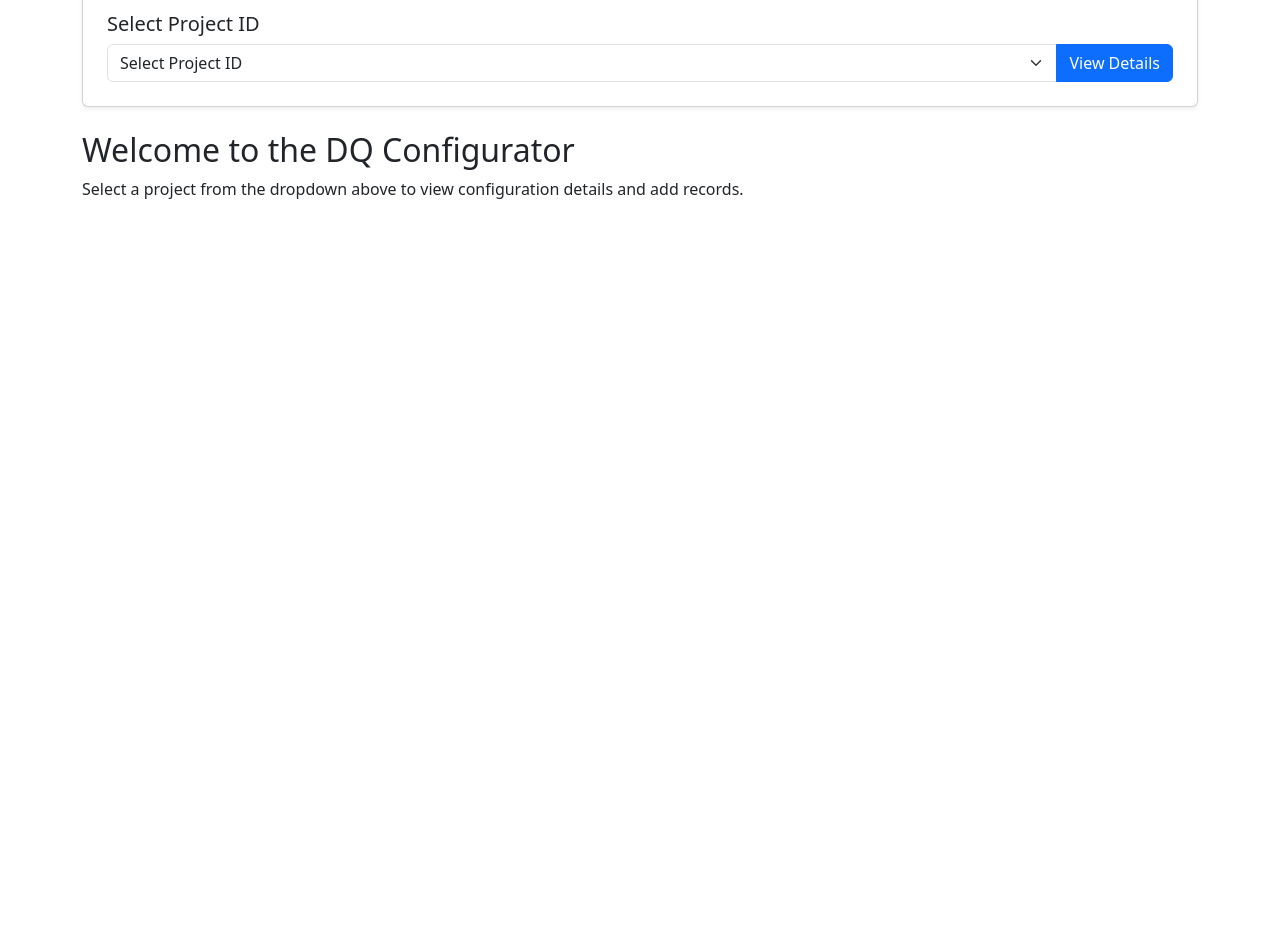
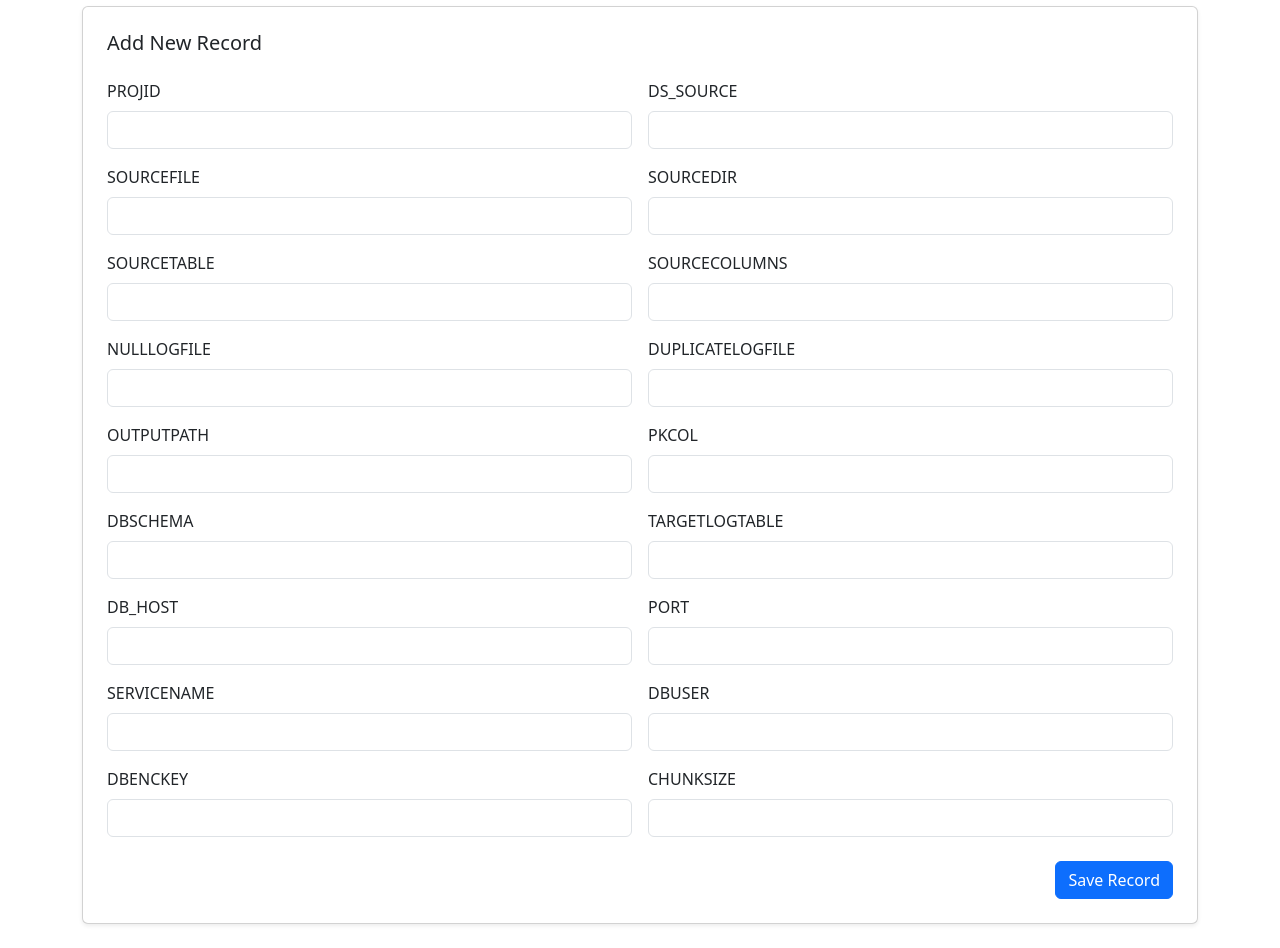
Before and after one commit to shefali1602/dq_ui, a Flask app: page /?mode=add in a window 1280 px wide. Shown: the part 350-1298 px from the top of the page. Before the commit the page ends 549 px from the top, so only its background shows below. Run offline with Flask 3, Linux system fonts and the light colour scheme; data that the repository does not hold is empty.

Commit message:
Added more refined

```diff
--- a/templates/index.html
+++ b/templates/index.html
@@ -8,15 +8,47 @@
 </head>
 <body>
   <!-- Header -->
-    <div class="app-header">
-        <img src="{{ url_for('static', filename='logo.png') }}" class="logo" />
-        <h4>Data Quality Tool</h4>
+  <div class="app-header px-4 py-3 d-flex justify-content-between align-items-center">
+    <div class="d-flex align-items-center">
+      <img src="{{ url_for('static', filename='logo.png') }}" class="logo me-2" />
+      <h4 class="mb-0 text-primary">Data Quality Tool</h4>
+    </div>
+    {% if request.args.get('mode') != 'add' %}
+      <a href="{{ url_for('index', mode='add') }}" class="btn btn-outline-primary">➕ Add New Record</a>
+    {% else %}
+      <a href="{{ url_for('index') }}" class="btn btn-outline-secondary">← Back</a>
+    {% endif %}
   </div>
 
   <!-- Main Container -->
-    <div class="container">
-        <!-- Dropdown -->
-        <div class="card p-4 mb-4 shadow-sm">
+  <div class="container py-4">
+    {% if request.args.get('mode') == 'add' %}
+      <!-- Add Record Form -->
+      <div class="card p-4 shadow-sm">
+        <h5 class="mb-4">Add New Record</h5>
+        <form method="POST" action="/add">
+          <div class="row g-3">
+            {% for field in [
+              'PROJID', 'DS_SOURCE', 'SOURCEFILE', 'SOURCEDIR', 'SOURCETABLE',
+              'SOURCECOLUMNS', 'NULLLOGFILE', 'DUPLICATELOGFILE', 'OUTPUTPATH',
+              'PKCOL', 'DBSCHEMA', 'TARGETLOGTABLE', 'DB_HOST', 'PORT',
+              'SERVICENAME', 'DBUSER', 'DBENCKEY', 'CHUNKSIZE'
+            ] %}
+            <div class="col-md-6">
+              <label class="form-label">{{ field }}</label>
+              <input type="{{ 'password' if field == 'DBENCKEY' else 'text' }}"
+                     name="{{ field }}" class="form-control" required />
+            </div>
+            {% endfor %}
+          </div>
+          <div class="mt-4 text-end">
+            <button type="submit" class="btn btn-primary">Save Record</button>
+          </div>
+        </form>
+      </div>
+    {% else %}
+      <!-- Project ID Dropdown -->
+      <div class="card p-4 shadow-sm mb-4">
         <h5>Select Project ID</h5>
         <form method="POST" action="/">
           <div class="input-group">
@@ -33,62 +65,35 @@
         </form>
       </div>
 
+      {% if not selected_id %}
+      <!-- Welcome Message -->
+      <div class="welcome-card text-center">
+        <h2>Welcome to the DQ Configurator</h2>
+        <p>Select a project from the dropdown above to view configuration details.</p>
+      </div>
+      {% endif %}
+
       {% if selected_data %}
-        <div class="row g-4 mb-5">
       <!-- Project Details -->
-            <div class="col-md-6">
-                <div class="card p-4 h-100">
+      <div class="card p-4 shadow-sm">
         <h5>Project Details - ID: {{ selected_data[0] }}</h5>
-                    <ul class="list-group">
+        <ul class="list-group mt-3">
           {% for label, value in [
             ('DS_SOURCE', selected_data[1]), ('SOURCEFILE', selected_data[2]),
             ('SOURCEDIR', selected_data[3]), ('SOURCETABLE', selected_data[4]),
-                            ('SOURCECOLUMNS', selected_data[5]), ('NULLOGFILE', selected_data[6]),
+            ('SOURCECOLUMNS', selected_data[5]), ('NULLLOGFILE', selected_data[6]),
             ('DUPLICATELOGFILE', selected_data[7]), ('OUTPUTPATH', selected_data[8]),
             ('PKCOL', selected_data[9]), ('DBSCHEMA', selected_data[10]),
-                            ('TARGETLOGFILE', selected_data[11]), ('DB_HOST', selected_data[12]),
+            ('TARGETLOGTABLE', selected_data[11]), ('DB_HOST', selected_data[12]),
             ('PORT', selected_data[13]), ('SERVICENAME', selected_data[14]),
             ('DBUSER', selected_data[15]), ('DBENCKEY', selected_data[16]),
-                            ('CHUNCKSIZE', selected_data[17])
+            ('CHUNKSIZE', selected_data[17])
           ] %}
           <li class="list-group-item"><strong>{{ label }}:</strong> {{ value }}</li>
           {% endfor %}
         </ul>
       </div>
-            </div>
-
-            <!-- Add New Record -->
-            <div class="col-md-6">
-                <div class="card p-4 h-100">
-                    <h5 class="mb-3">Add New Record</h5>
-                    <form method="POST" action="/add">
-                        <div class="row g-3">
-                            {% for field in [
-                                'PROJID', 'DS_SOURCE', 'SOURCEFILE', 'SOURCEDIR', 'SOURCETABLE',
-                                'SOURCECOLUMNS', 'NULLLOGFILE', 'DUPLICATELOGFILE', 'OUTPUTPATH',
-                                'PKCOL', 'DBSCHEMA', 'TARGETLOGTABLE', 'DB_HOST', 'PORT',
-                                'SERVICENAME', 'DBUSER', 'DBENCKEY', 'CHUNKSIZE'
-                            ] %}
-                            <div class="col-md-12">
-                                <label class="form-label">{{ field }}</label>
-                                <input type="{{ 'password' if field == 'DBENCKEY' else 'text' }}"
-                                       name="{{ field }}" class="form-control" required />
-                            </div>
-                            {% endfor %}
-                        </div>
-                        <div class="mt-3">
-                            <button type="submit" class="btn btn-primary">Add Record</button>
-                        </div>
-                    </form>
-                </div>
-            </div>
-        </div>
-        {% else %}
-        <!-- Placeholder -->
-        <div class="landing-card">
-            <h2>Welcome to the DQ Configurator</h2>
-            <p>Select a project from the dropdown above to view configuration details and add records.</p>
-        </div>
+      {% endif %}
     {% endif %}
   </div>
 
```
Also changed, not shown: static/styles.css (+33 -34 lines). Lines whose indentation alone changed are shown as unchanged.
